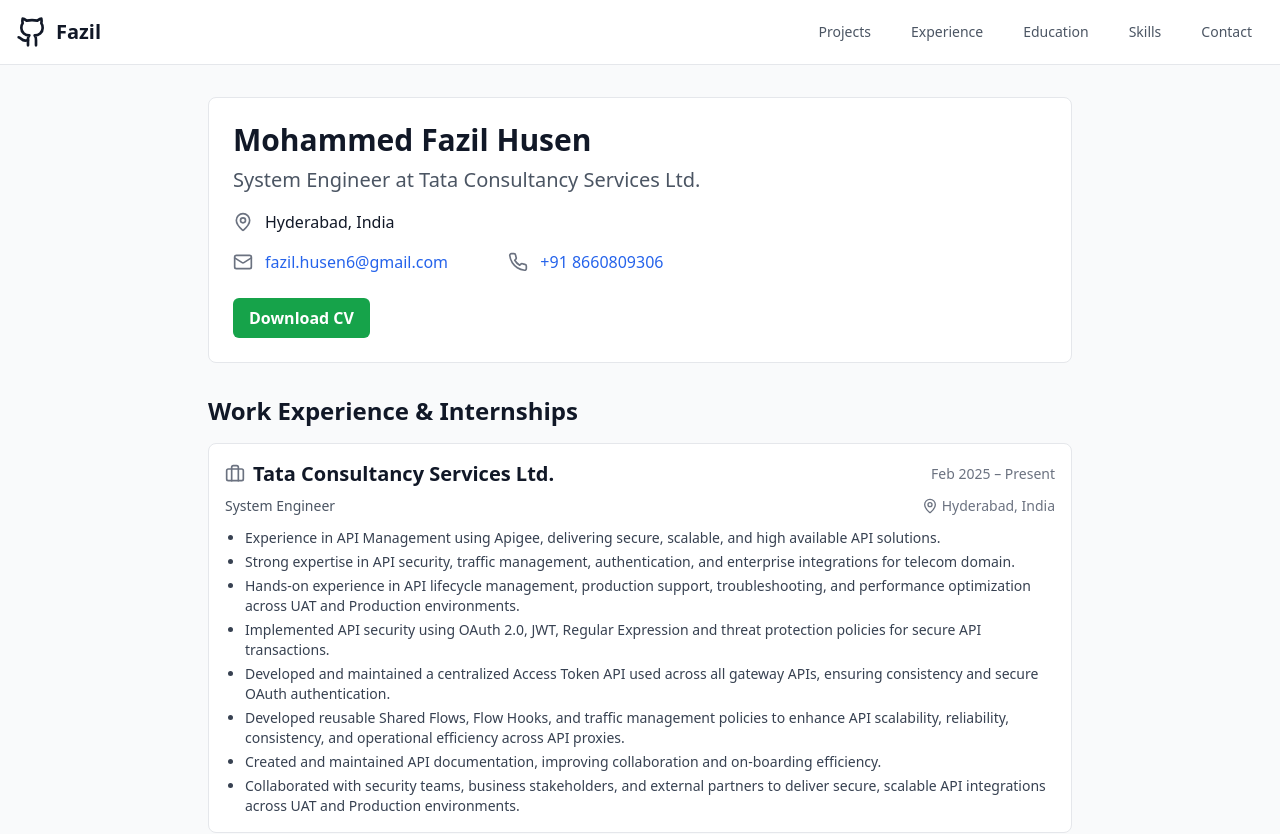
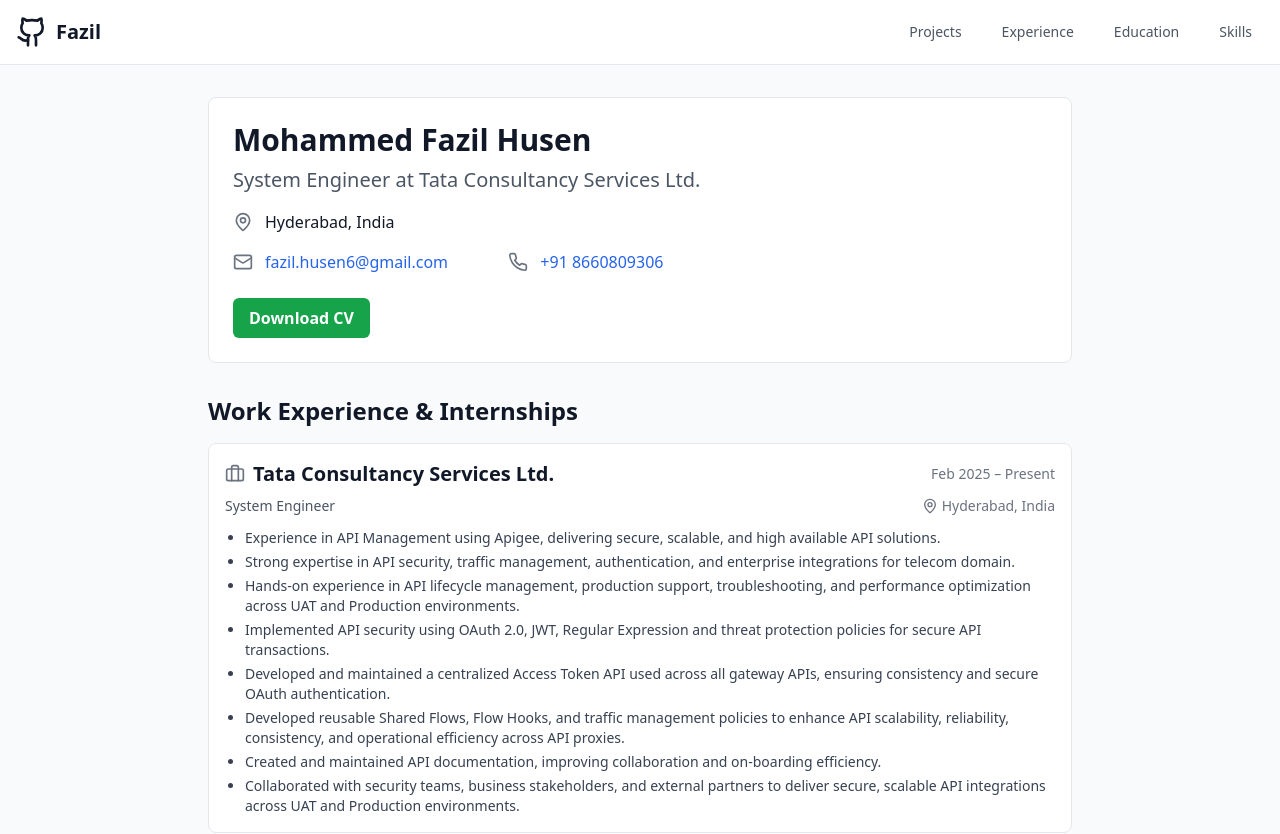
Before and after one commit to FazilKlkt/new-portfolio, a React (Vite) app: page / in a window 1280 px wide. Shown: the top 834 px of the page. Built offline with nearby package versions, Linux system fonts and the light colour scheme.

Commit message:
feat: comment out contact section links in header navigation

```diff
--- a/src/components/Header.tsx
+++ b/src/components/Header.tsx
@@ -24,7 +24,7 @@
             <NavItem href="#experience">Experience</NavItem>
             <NavItem href="#education">Education</NavItem>
             <NavItem href="#skills">Skills</NavItem>
-            <NavItem href="#contact">Contact</NavItem>
+            {/* <NavItem href="#contact">Contact</NavItem> */}
           </nav>
 
           <button
@@ -55,9 +55,9 @@
             <MobileNavItem href="#skills" onClick={toggleMobileMenu}>
               Skills
             </MobileNavItem>
-            <MobileNavItem href="#contact" onClick={toggleMobileMenu}>
+            {/* <MobileNavItem href="#contact" onClick={toggleMobileMenu}>
               Contact
-            </MobileNavItem>
+            </MobileNavItem> */}
           </div>
         )}
       </div>
```
